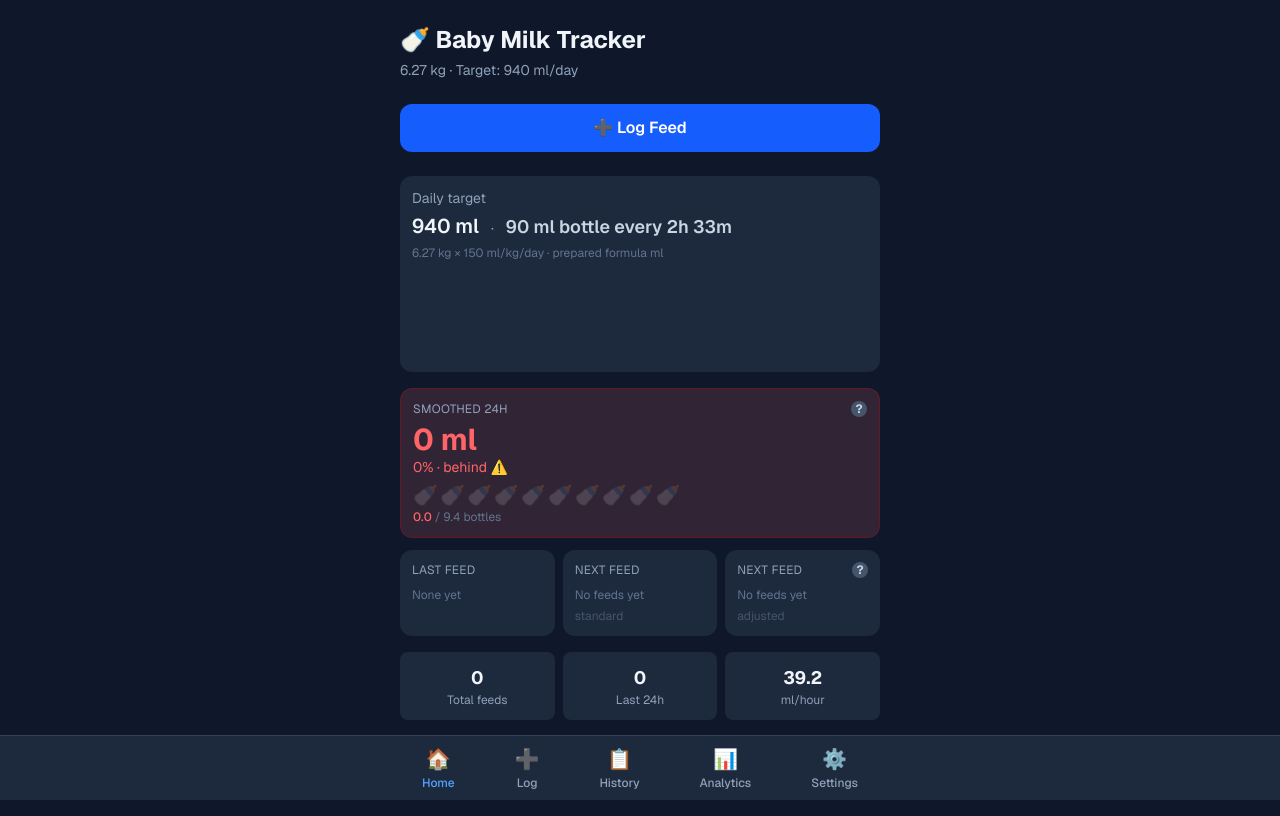
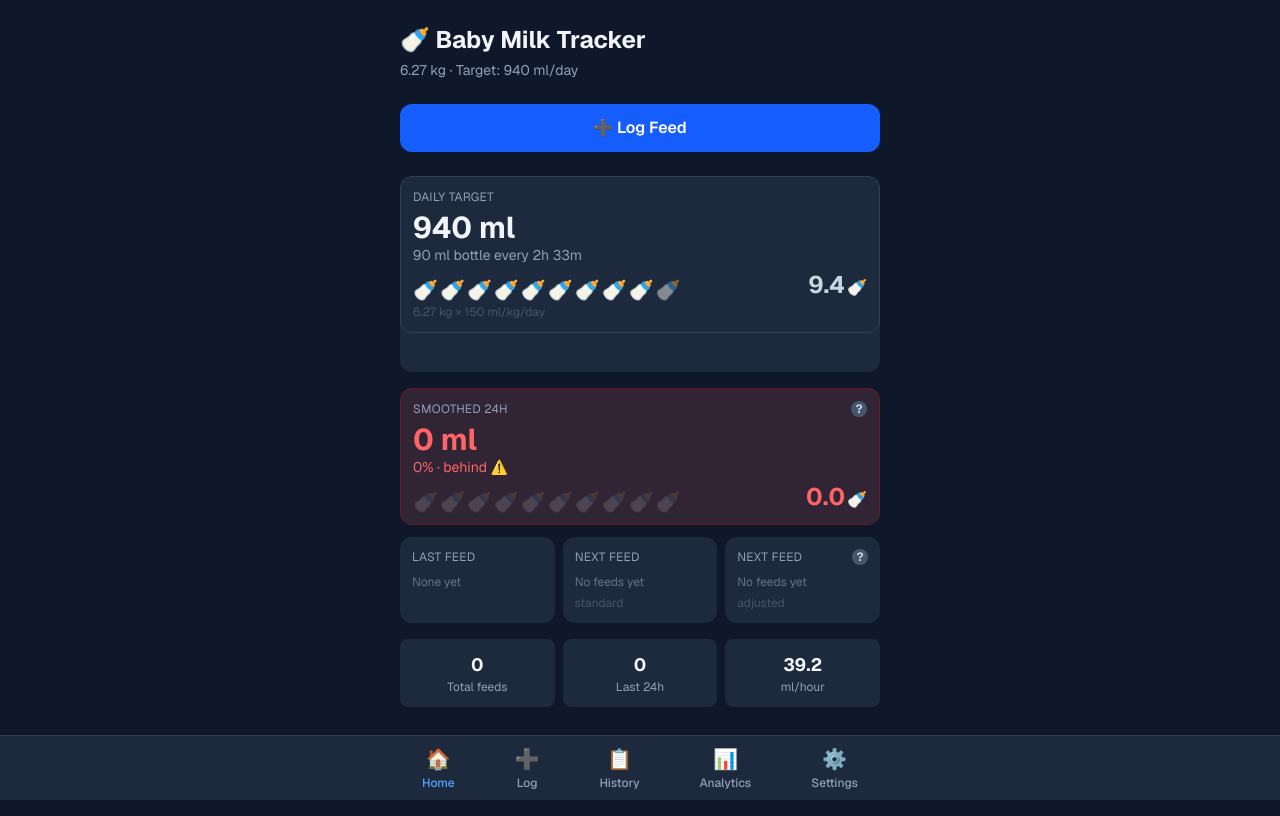
Before and after one commit to koenswings/app-milkwise, a Next.js app in the folder app/: page / in a window 1280 px wide. Built offline with nearby package versions, Linux system fonts and the light colour scheme.

Commit message:
feat: card template alignment; bump to 1.0.29

```diff
--- a/app/src/components/cards/DailyTargetCard.tsx
+++ b/app/src/components/cards/DailyTargetCard.tsx
@@ -9,25 +9,48 @@ interface Props {
   derived: DerivedSettings;
 }
 
-// ── View 0: Numeric ──────────────────────────────────────────────────────────
+// ── View 0: Target — same template as StatusCard panel ──────────────────────
 function NumericView({ settings, derived }: Props) {
+  const milkPerBottle = waterToMilk(settings.standardBottleVolume);
+  const targetBottles = derived.dailyTargetMl / milkPerBottle;
+  const full = Math.floor(targetBottles);
+  const partial = targetBottles - full;
+  const totalSlots = Math.min(Math.ceil(targetBottles), 10);
+  const h = Math.floor(derived.idealIntervalHours);
+  const m = Math.round((derived.idealIntervalHours - h) * 60);
+  const intervalLabel = h > 0 ? `${h}h ${m}m` : `${m}m`;
+
   return (
-    <div className="p-3">
-      <div className="text-sm text-slate-400 mb-1">Daily target</div>
-      <div className="flex items-baseline gap-3 flex-wrap">
-        <span className="text-xl font-semibold text-slate-100">{Math.round(derived.dailyTargetMl)} ml</span>
-        <span className="text-slate-400 text-sm">&middot;</span>
-        <span className="text-lg font-semibold text-slate-300">
-          {settings.standardBottleVolume} ml bottle every{" "}
-          {(() => {
-            const h = Math.floor(derived.idealIntervalHours);
-            const m = Math.round((derived.idealIntervalHours - h) * 60);
-            return h > 0 ? `${h}h ${m}m` : `${m}m`;
-          })()}
-        </span>
+    <div className="rounded-xl border border-slate-700 p-3">
+      {/* Header */}
+      <div className="text-xs text-slate-400 uppercase tracking-wide mb-2">Daily target</div>
+
+      {/* Main value */}
+      <div className="text-3xl font-bold leading-none text-slate-100">
+        {Math.round(derived.dailyTargetMl)} ml
       </div>
-      <div className="text-xs text-slate-500 mt-1">
-        {settings.weightKg} kg &times; {settings.mlPerKgPerDay} ml/kg/day &middot; prepared formula ml
+      <div className="text-sm mt-0.5 text-slate-400">
+        {settings.standardBottleVolume} ml bottle every {intervalLabel}
+      </div>
+
+      {/* Bottles row */}
+      <div className="flex items-end justify-between mt-2">
+        <div className="flex flex-wrap gap-0.5">
+          {Array.from({ length: Math.min(full, totalSlots) }).map((_, i) => (
+            <span key={i} className="text-xl leading-none">🍼</span>
+          ))}
+          {partial > 0.1 && full < totalSlots && (
+            <span className="text-xl leading-none" style={{ opacity: 0.2 + partial * 0.7 }}>🍼</span>
+          )}
+        </div>
+        <div className="text-2xl font-bold leading-none text-slate-300 ml-2">
+          {targetBottles.toFixed(1)}
+          <span className="text-base font-normal text-slate-500 ml-0.5">🍼</span>
+        </div>
+      </div>
+
+      <div className="text-xs text-slate-600 mt-1">
+        {settings.weightKg} kg × {settings.mlPerKgPerDay} ml/kg/day
       </div>
     </div>
   );
--- a/app/src/components/cards/StatusCard.tsx
+++ b/app/src/components/cards/StatusCard.tsx
@@ -64,8 +64,9 @@ function Panel({ label, ml, pct, dailyTargetMl, milkPerBottle, y, r, onExplain }
         {Math.round(pct)}% &middot; {statusText(pct, y, r)}
       </div>
 
-      {/* Bottle pictograms */}
-      <div className="flex flex-wrap gap-0.5 mt-2">
+      {/* Bottles row: pictograms left, count right */}
+      <div className="flex items-end justify-between mt-2">
+        <div className="flex flex-wrap gap-0.5">
           {Array.from({ length: Math.min(full, totalSlots) }).map((_, i) => (
             <span key={i} className="text-xl leading-none">🍼</span>
           ))}
@@ -76,11 +77,10 @@ function Panel({ label, ml, pct, dailyTargetMl, milkPerBottle, y, r, onExplain }
             <span key={i} className="text-xl leading-none opacity-15">🍼</span>
           ))}
         </div>
-
-      {/* Bottle count */}
-      <div className={`text-xs mt-1 font-medium ${colorClass(pct, y, r)}`}>
+        <div className={`text-2xl font-bold leading-none ml-2 ${colorClass(pct, y, r)}`}>
           {bottles.toFixed(1)}
-        <span className="text-slate-500 font-normal"> / {targetBottles.toFixed(1)} bottles</span>
+          <span className="text-base font-normal text-slate-500 ml-0.5">🍼</span>
+        </div>
       </div>
     </div>
   );
```
Also changed, not shown: 1 other file (tests, documents, lock files or other folders). Lines whose indentation alone changed are shown as unchanged.
